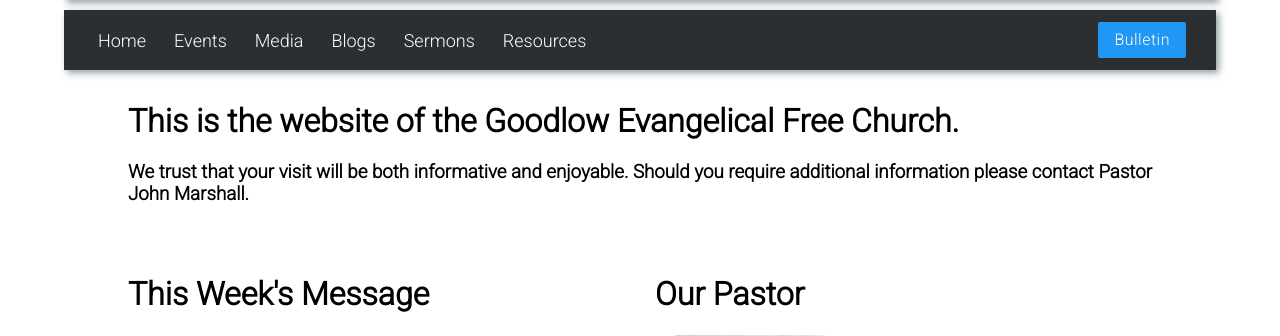
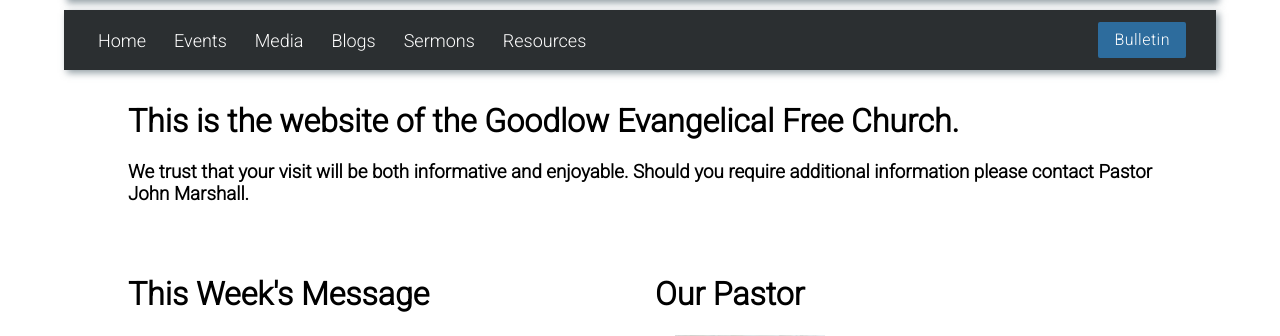
Before and after one commit to OwenRempel/GoodlowEFC, a PHP site: page / in a window 1280 px wide. Shown: the part 230-566 px from the top of the page. Run offline with PHP 8.4, Linux system fonts and the light colour scheme.

Commit message:
Tweaking color for readability

```diff
--- a/css/main.css
+++ b/css/main.css
@@ -89,7 +89,7 @@ a,h1,h2,h3,h4,h5,h6{
   text-transform: capitalize;
   vertical-align: middle;
   -webkit-tap-highlight-color: transparent;
-  background-color: #2196F3;
+  background-color: #2d6c9d;
 }
 
 .header-wrap {
```
